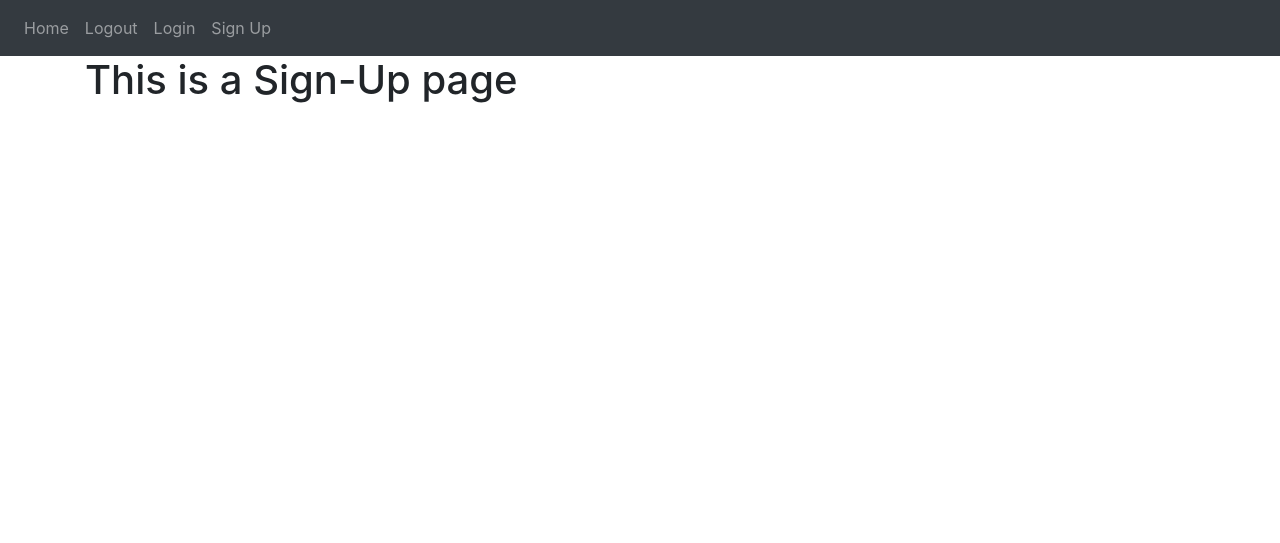
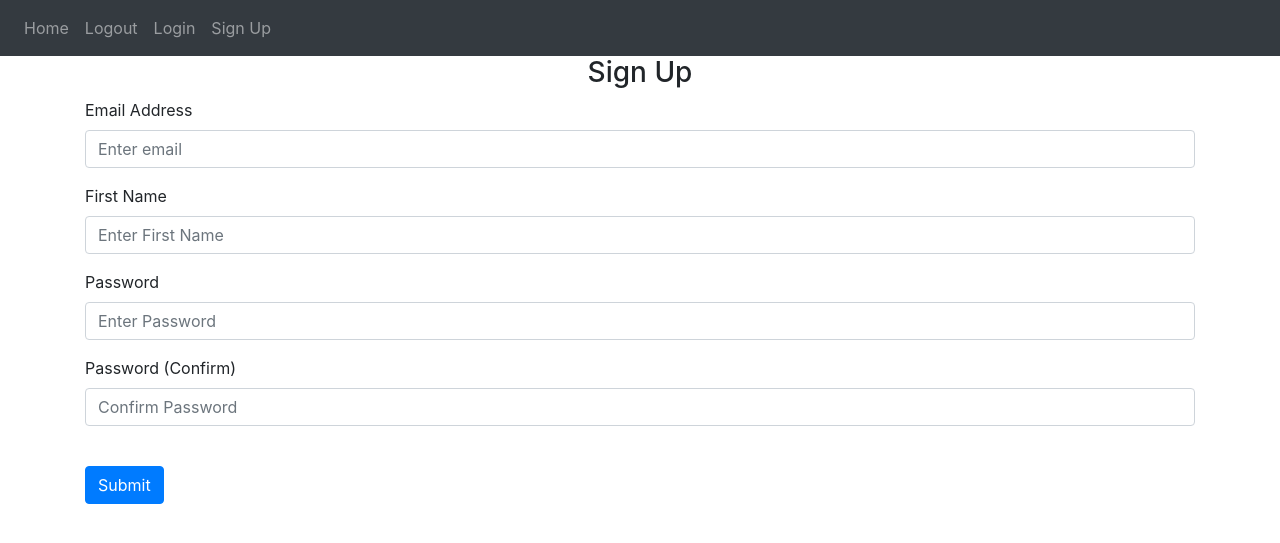
Before and after one commit to vinay-ghate/Simple-Notes-Webapp, a Flask app: page /sign-up in a window 1280 px wide. Shown: the top 543 px of the page. Run offline with Flask 2, Linux system fonts and the light colour scheme; some libraries are stand-ins or nearby versions.

Commit message:
At sign in page base.html added flash messages

```diff
--- a/website/auth.py
+++ b/website/auth.py
@@ -1,9 +1,9 @@
-from flask import Blueprint, render_template
+from flask import Blueprint, render_template, request ,flash
 
 auth = Blueprint('auth',__name__)
 
 
-@auth.route('/login')
+@auth.route('/login',methods=['GET','POST'])
 def login():
     return render_template("login.html", boolean =True)
 
@@ -13,7 +13,24 @@ def logout():
     return '<p>Log Out</p>'
 
 
+@auth.route('/sign-up',methods=['GET','POST'])
+def sign_up():
+    if request.method == 'POST':
+        email = request.form.get('email')
+        firstName = request.form.get('firstName')
+        password1 = request.form.get('password1')
+        password2 = request.form.get('password2')
 
-@auth.route('/sign-up')
-def sign_up():
+        if len(email) < 4:
+            flash("Email must be greater than 4 Characters.",category='error')
+        elif len(firstName) < 1:
+            flash("FirstName must be greater than 1 Characters.",category='error')
+        elif password1 != password2:
+            flash("Passwords Don't match.",category='error')
+        elif len(password1) < 7:
+            flash("Password must be greater than 7+ Characters.",category='error')
+        else:
+            flash("Account created!",category='success')
+
+
     return render_template("sign_up.html")
--- a/website/templates/base.html
+++ b/website/templates/base.html
@@ -37,6 +37,29 @@
           </div>
         </div>
       </nav>
+
+      {% with messages = get_flashed_messages(with_categories=true) %}
+      {% if messages %}
+        {% for category,message in messages %}
+        {% if category == 'error' %}
+        <div class="alert alert-danger alter-dismissable fade show" roll="alert">
+            {{message}}
+            <button type="button" class="close" data-dismiss="alert">
+              <span aria-hidden="true">&times;</span>
+            </button>
+        </div>
+        {% else %}
+        <div class="alert alert-success alter-dismissable fade show" roll="alert">
+          {{message}}
+          <button type="button" class="close" data-dismiss="alert">
+            <span aria-hidden="true">&times;</span>
+          </button>
+      </div>
+        {% endif %}
+        {% endfor %}
+      {% endif %}
+      {% endwith %}
+
       <div class="container">
         {% block content %}
         {% endblock %}
--- a/website/templates/sign_up.html
+++ b/website/templates/sign_up.html
@@ -1,5 +1,52 @@
 {% extends "base.html" %}{% block title %}Signup{% endblock %}
 
 {% block content %}
-<h1>This is a Sign-Up page</h1>
+
+<form method="POST">
+    <h3 align="center">Sign Up</h3>
+    <div class="form-group">
+        <label for="email">Email Address</label>
+        <input
+            type="email"
+            class="form-control"
+            id="email"
+            name="email"
+            placeholder="Enter email"
+        />
+    </div>
+    <div class="form-group">
+        <label for="firstName">First Name</label>
+        <input
+            type="text"
+            class="form-control"
+            id="firstName"
+            name="firstName"
+            placeholder="Enter First Name"
+        />
+    </div>
+    <div class="form-group">
+        <label for="password1">Password</label>
+        <input
+            type="password"
+            class="form-control"
+            id="password1"
+            name="password1"
+            placeholder="Enter Password"
+        />
+    </div>
+    <div class="form-group">
+        <label for="password1">Password (Confirm)</label>
+        <input
+            type="password"
+            class="form-control"
+            id="password2"
+            name="password2"
+            placeholder="Confirm Password"
+        />
+    </div>
+    <br>
+    <button type="submit" class="btn btn-primary">Submit</button>
+</form>
+
+
 {% endblock %}
```
Also changed, not shown: website/templates/login.html (+26 -4 lines).
